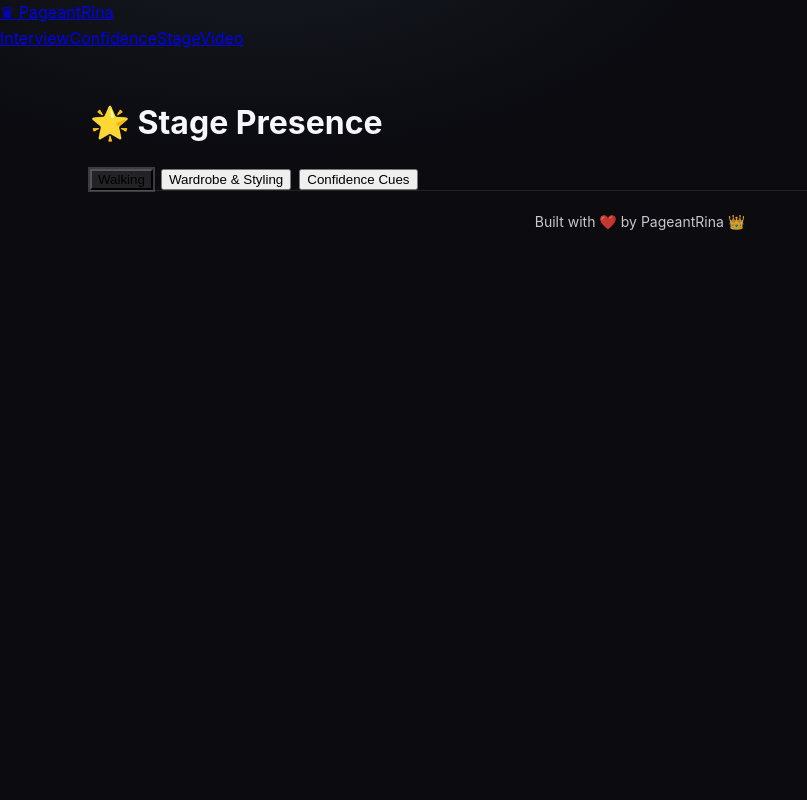
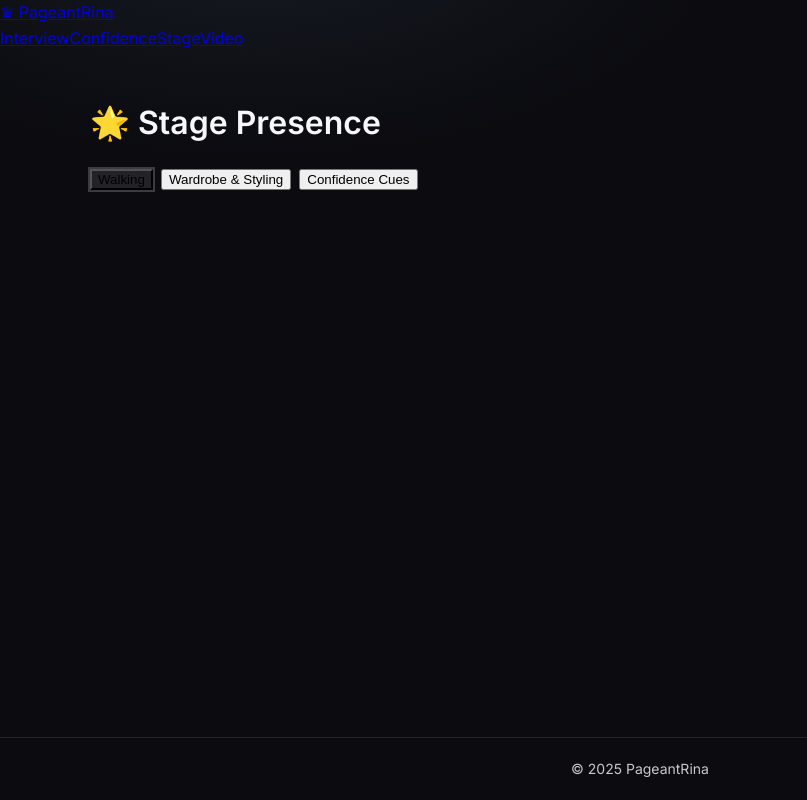
Before and after one commit to amybrim/pageantrina, a Next.js app: page /stage in a window 1280 px wide. Shown: the whole page, without its empty margins (0-807 px from the left). Built offline with nearby package versions, Linux system fonts and the light colour scheme.

Commit message:
Fix API health check response and preserve app metadata

```diff
--- a/src/pages/_app.js
+++ b/src/pages/_app.js
@@ -1,14 +1,33 @@
-import "../styles/globals.css";
-import Navbar from "../components/Navbar";
+import "@/styles/globals.css";
+import Head from "next/head";
+import Navbar from "@/components/Navbar";
 
-export default function App({ Component, pageProps }) {
+export default function MyApp({ Component, pageProps }) {
   return (
     <>
-      <Navbar />
-      <main className="container">
-        <Component {...pageProps} />
-        <div className="footer">Built with ❤️ by PageantRina 👑</div>
-      </main>
+      <Head>
+        <meta name="viewport" content="width=device-width, initial-scale=1" />
+        <title>PageantRina — Interview • Confidence • Stage</title>
+        <meta name="description" content="Your poised, encouraging pageant interview coach." />
+        <link rel="icon" href="/favicon.svg" type="image/svg+xml" />
+        <link rel="alternate icon" href="/favicon.ico" />
+        <meta name="theme-color" content="#0b0b10" />
+        <link rel="preconnect" href="https://fonts.googleapis.com" />
+        <link rel="preconnect" href="https://fonts.gstatic.com" crossOrigin="" />
+        <link
+          href="https://fonts.googleapis.com/css2?family=Inter:wght@400;500;600&family=Poppins:wght@600;700;800&display=swap"
+          rel="stylesheet"
+        />
+      </Head>
+      <div className="site-wrap">
+        <Navbar />
+        <main className="container">
+          <Component {...pageProps} />
+        </main>
+        <footer className="footer">
+          <span>© {new Date().getFullYear()} PageantRina</span>
+        </footer>
+      </div>
     </>
   );
 }
--- a/src/pages/api/coach.js
+++ b/src/pages/api/coach.js
@@ -20,7 +20,11 @@ function toGeminiHistory(messages = []) {
 export default async function handler(req, res) {
   try {
     if (req.method === "GET") {
-      if (req.query.ping) return res.status(200).json({ ok: true });
+      if (req.query.ping) return res.status(200).json({
+        ok: true,
+        coach: "PageantRina",
+        env: !!process.env.GOOGLE_API_KEY
+      });
       return res.status(405).json({ error: "Method not allowed" });
     }
 
```
